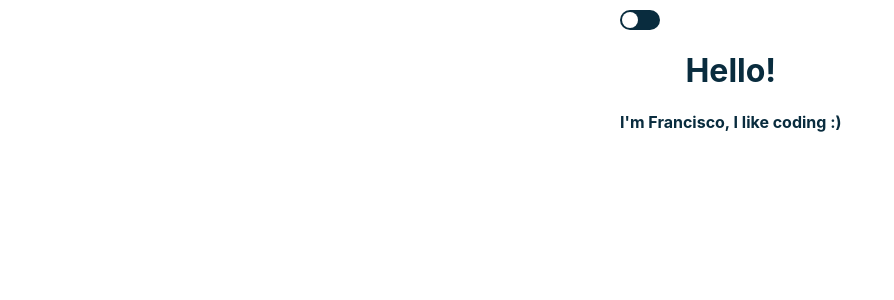
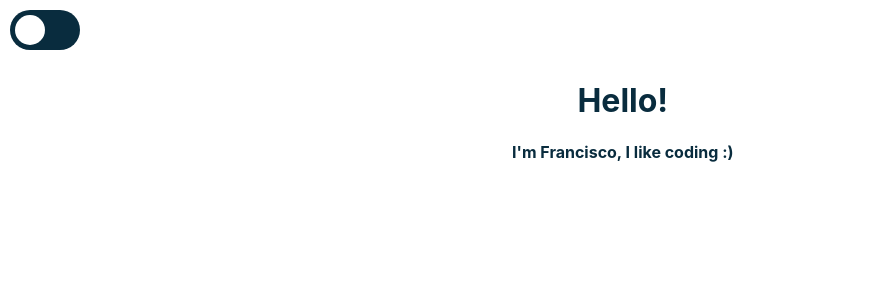
Before and after one commit to franciscoG98/portfolio, a React (Create React App) app: page / in a window 1280 px wide. Shown: the top 300 px of the page, without its empty margins (0-894 px from the left). Built offline with nearby package versions, Linux system fonts and the light colour scheme; the HTML template or start-up script is replaced by a standard one.

Commit message:
positioned the switch, idk how to cover the whole background

```diff
--- a/src/App.js
+++ b/src/App.js
@@ -2,8 +2,6 @@ import './App.css';
 import Theme from './components/Theme';
 
 function App() {
-
-
 
   return (
     <div className="App">
--- a/src/components/Theme.css
+++ b/src/components/Theme.css
@@ -1,9 +1,9 @@
-body {
+.body {
     margin: 0;
     padding: 0;
     display: flex;
+    align-content: center;
     justify-content: center;
-    align-items: center;
 }
 
 input[type="checkbox"] {
@@ -13,11 +13,11 @@ input[type="checkbox"] {
 }
 
 .check {
-    margin-top: 10px;
+    margin: 10px;
     position: relative;
     display: block;
-    width: 40px;
-    height: 20px;
+    width: 70px;
+    height: 40px;
     background: #092c3e;
     cursor: pointer;
     border-radius: 20px;
@@ -34,11 +34,11 @@ input[type="checkbox"]:checked ~ .check{
     margin-right: 10px;
     content: '';
     position: absolute;
-    top: 2px;
-    left: 2px;
+    top: 5px;
+    left: 5px;
     background: #fff;
-    width: 16px;
-    height: 16px;
+    width: 30px;
+    height: 30px;
     border-radius: 50%;
     transition: 0.5s;
 }
@@ -51,11 +51,11 @@ input[type="checkbox"]:checked ~ .check::before {
     margin-left: 10px;
     content: '';
     position: absolute;
-    top: 2px;
-    right: 2px;
+    top: 5px;
+    right: 5px;
     background: #092c3e;
-    width: 16px;
-    height: 16px;
+    width: 30px;
+    height: 30px;
     border-radius: 50%;
     transition: 0.5s;
     transform: translateX(50px);
@@ -66,13 +66,26 @@ input[type="checkbox"]:checked ~ .check::after {
 }
 
 .light{
-    font-weight: bolder;
+    margin-left: 40%;
     color: #092c3e;
     position: absolute;
+    transition: 2s;
+
 }
 
 .dark{
-    font-weight: bolder;
+    margin-left: 40%;
     color: #fff;
     position: absolute;
+    transition: 2s;
 }
+
+.container {
+    width: 40%;
+}
+
+span {
+    position: relative;
+    align-content: flex-end;
+    align-self: flex-end;
+}
--- a/src/components/Theme.jsx
+++ b/src/components/Theme.jsx
@@ -8,18 +8,16 @@ export default function Theme() {
     const mode = theme ? 'light' : 'dark';
 
     return (
-        <div>
+        <div className='container'>
             <label>
                 <input type="checkbox" />
                 <span className="check" id={mode} onClick={() => setTheme(!theme)}></span>
+                <div className={mode}>
+                    <h1>Hello!</h1>
+                    <h4>I'm Francisco, I like coding :)</h4>
+                </div>
             </label>
 
-            {/* {console.log('theme:\n', theme, '\n mode \n', mode)} */}
-
-            <div className={mode}>
-                <h1>Hello!</h1>
-                <span>I'm Francisco, I like coding :)</span>
-            </div>
         </div>
     )
 }
```
